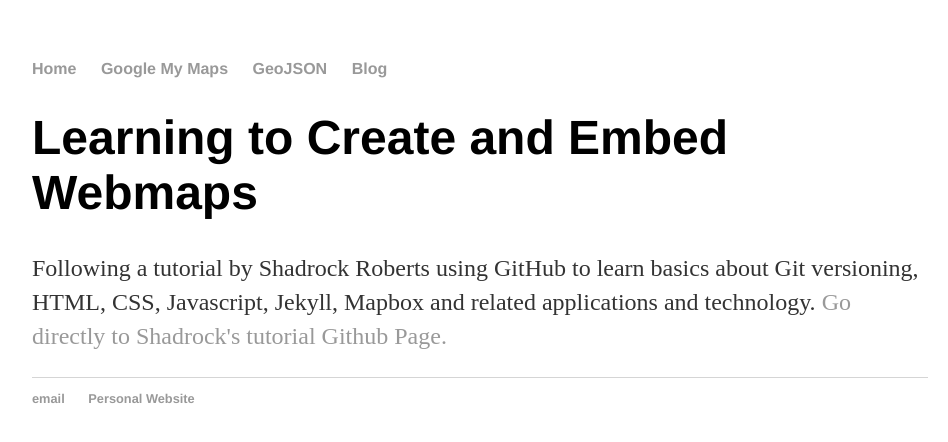
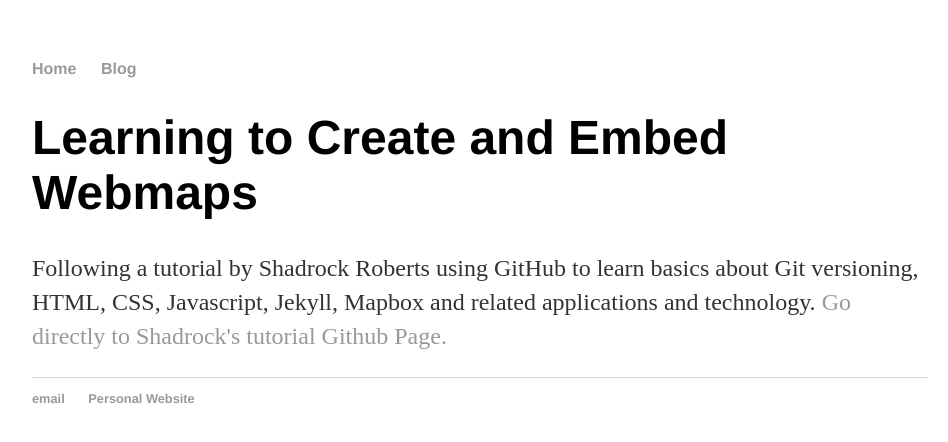
Before and after one commit to CorvusSpatial/CorvusSpatial.github.io, a Jekyll site: the page built from index.html, in a window 1280 px wide. Shown: the top 442 px of the page, without its empty margins (160-1108 px from the left). Built offline with Jekyll 4.4.1, drawn with Linux system fonts in a browser that asks for light colours.

Commit message:
Change the default header menu
Take out the lines from the list for two menu items.

```diff
--- a/_layouts/default.html
+++ b/_layouts/default.html
@@ -9,8 +9,6 @@
 			<nav>
 	    		<ul>
 	        		<li><a href="/">Home</a></li>
-		        	<li><a href="/google">Google My Maps</a></li>
-	        		<li><a href="/geojson">GeoJSON</a></li>
 	        		<li><a href="/blog">Blog</a></li>
 	    		</ul>
 			</nav>
```
